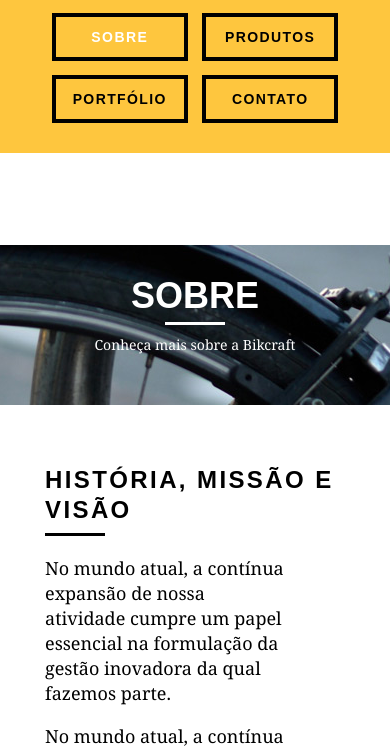
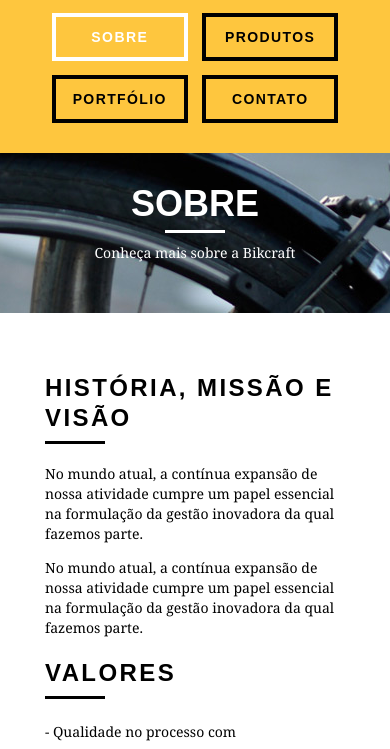
Before and after one commit to tiagosoares94/bikcraft, a plain HTML site: page web/sobre.html in a window 390 px wide. Shown: the part 79-828 px from the top of the page. Drawn offline with Linux system fonts and the light colour scheme.

Commit message:
Design Responsivo: Página Sobre concluída.

```diff
--- a/web/css/responsivo.css
+++ b/web/css/responsivo.css
@@ -55,6 +55,11 @@
 		border-color: #ffffff;
 	}
 
+	.header_menu ul li a.menu-ativo {
+		border-color: #ffffff;
+	}
+
+
 	/*Introdução*/
 	.introducao {
 		margin-top: 0px;
@@ -67,6 +72,11 @@
 		font-size: 36px;
 	}
 
+	/*Introdução Interna*/
+	.introducao-interna {
+		margin-top: 0px;
+	}
+
 	/*Call*/
 	.call {
 		padding-top: 10px;
@@ -77,5 +87,15 @@
 		display: none;
 	}
 
+	/*Sobre*/
+	.missao-sobre p {
+		padding-right: 0px;
+		font-size: 14px;
+		line-height: 20px;
+	}
 
+	.missao-sobre ul li {
+		font-size: 14px;
+		line-height: 25px;
+	}
 }
```
